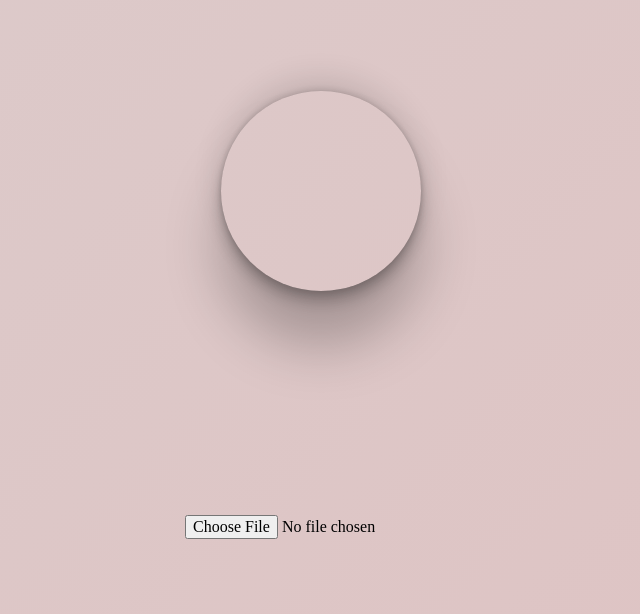
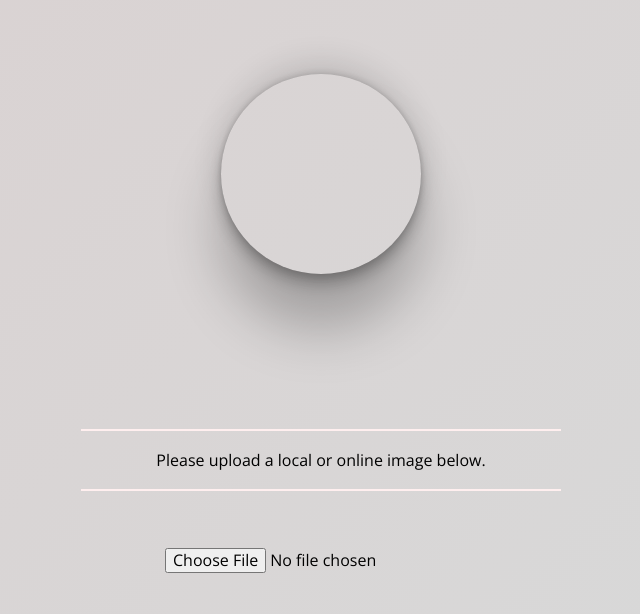
Before and after one commit to Godnoken/avatar-upload, a website with bundled scripts: page src/index.html in a window 1280 px wide. Shown: the part 125-739 px from the top of the page, without its empty margins (159-799 px from the left). Built offline with nearby package versions, Linux system fonts and the light colour scheme.

Commit message:
Add status text & new font

```diff
--- a/src/css/style.css
+++ b/src/css/style.css
@@ -7,6 +7,7 @@ html {
   height: 100vh; /* Fallback */
   height: calc(var(--vh, 1vh) * 100);
   overflow: hidden;
+  font-family: "Open Sans", sans-serif;
 }
 
 body {
@@ -35,7 +36,7 @@ main {
   height: 100%;
   width: 75%;
   display: grid;
-  grid-template-rows: 75% 25%;
+  grid-template-rows: 70% 15% 15%;
 }
 
 .canvas-container {
@@ -66,6 +67,22 @@ main {
   display: flex;
   justify-content: center;
   align-items: center;
+}
+
+.status-container {
+  min-width: 50%;
+  min-height: 5rem;
+  display: flex;
+  align-self: center;
+  justify-self: center;
+  justify-content: center;
+  align-items: center;
+  border-top: 2px solid rgb(255, 239, 239);
+  border-bottom: 2px solid rgb(255, 239, 239);
+}
+
+.status {
+  margin: 2rem 0;
 }
 
 @keyframes backgroundGradient {
--- a/src/index.html
+++ b/src/index.html
@@ -2,7 +2,12 @@
 <html lang="en">
   <head>
     <title>Avatar Upload</title>
-    <link href="https://www.gstatic.com" rel="preconnect" />
+    <link rel="preconnect" href="https://fonts.googleapis.com" />
+    <link rel="preconnect" href="https://fonts.gstatic.com" crossorigin />
+    <link
+      href="https://fonts.googleapis.com/css2?family=Open+Sans&display=swap"
+      rel="stylesheet"
+    />
     <link
       href="css/normalize.css"
       rel="preload"
@@ -26,6 +31,9 @@
           <canvas class="avatar-canvas"></canvas>
           <canvas class="opacity-canvas"></canvas>
         </div>
+        <div class="status-container">
+          <p class="status"></p>
+        </div>
         <div class="avatar-buttons-container">
           <input type="file" class="local-image-input" accept="image/*" />
         </div>
--- a/src/index.js
+++ b/src/index.js
@@ -1,7 +1,22 @@
 import { drawImage, expandCanvasForEditing } from "./javascript/canvas.js";
-import { readLocalFile, loadImage } from "./javascript/loadImage.js";
+import {
+  readLocalFile,
+  loadImage,
+  isPng,
+  is512x512,
+} from "./javascript/image.js";
+import {
+  initText,
+  controlsText,
+  wrongFormatText,
+} from "./javascript/status.js";
 
 const localImage = document.querySelector(".local-image-input");
+const status = document.querySelector(".status");
+
+window.onload = () => {
+  status.innerText = initText;
+};
 
 // Fix mobile browser resizing
 window.addEventListener("resize", () => {
@@ -12,6 +27,12 @@ window.addEventListener("resize", () => {
 localImage.addEventListener("change", async function (event) {
   const imageData = await readLocalFile(event);
   const image = await loadImage(imageData);
-  drawImage(image);
-  expandCanvasForEditing();
+
+  if (isPng() && is512x512()) {
+    drawImage(image);
+    expandCanvasForEditing();
+    status.innerText = controlsText;
+  } else {
+    status.innerText = wrongFormatText;
+  }
 });
--- a/src/javascript/canvas.js
+++ b/src/javascript/canvas.js
@@ -1,8 +1,12 @@
+import { controlsText, successText } from "./status.js";
+
 const avatarCanvas = document.querySelector(".avatar-canvas");
 const opacityCanvas = document.querySelector(".opacity-canvas");
 const canvasContainer = document.querySelector(".canvas-container");
 const avatarContext = avatarCanvas.getContext("2d");
 const opacityContext = opacityCanvas.getContext("2d");
+
+const status = document.querySelector(".status");
 
 // Make sure canvases actual size is the same as the CSS canvas (avoids oval circle)
 avatarCanvas.width = canvasContainer.offsetWidth;
@@ -23,8 +27,10 @@ opacityCanvas.addEventListener("mousemove", (event) => {
 canvasContainer.addEventListener("click", () => {
   if (canvasContainer.style.animationName === "shrinkCanvas") {
     expandCanvasForEditing();
+    status.innerText = controlsText;
   } else {
     shrinkCanvasForResult();
+    status.innerText = successText;
   }
 });
 
--- a/src/javascript/loadImage.js
+++ b/src/javascript/image.js
@@ -16,3 +16,11 @@ export function loadImage(imageData) {
     image.onerror = () => reject("Failed to load image");
   });
 }
+
+export function isPng() {
+  return true;
+}
+
+export function is512x512() {
+  return true;
+}
--- /dev/null
+++ b/src/javascript/status.js
@@ -0,0 +1,6 @@
+export const initText = "Please upload a local or online image below.";
+export const controlsText =
+  "Left click on the image to confirm, scroll to expand and shrink.";
+export const wrongFormatText =
+  "Your image has to be .png and 512x512. Click convert below to proceed.";
+export const successText = "Success! Enjoy your new avatar.";
```
